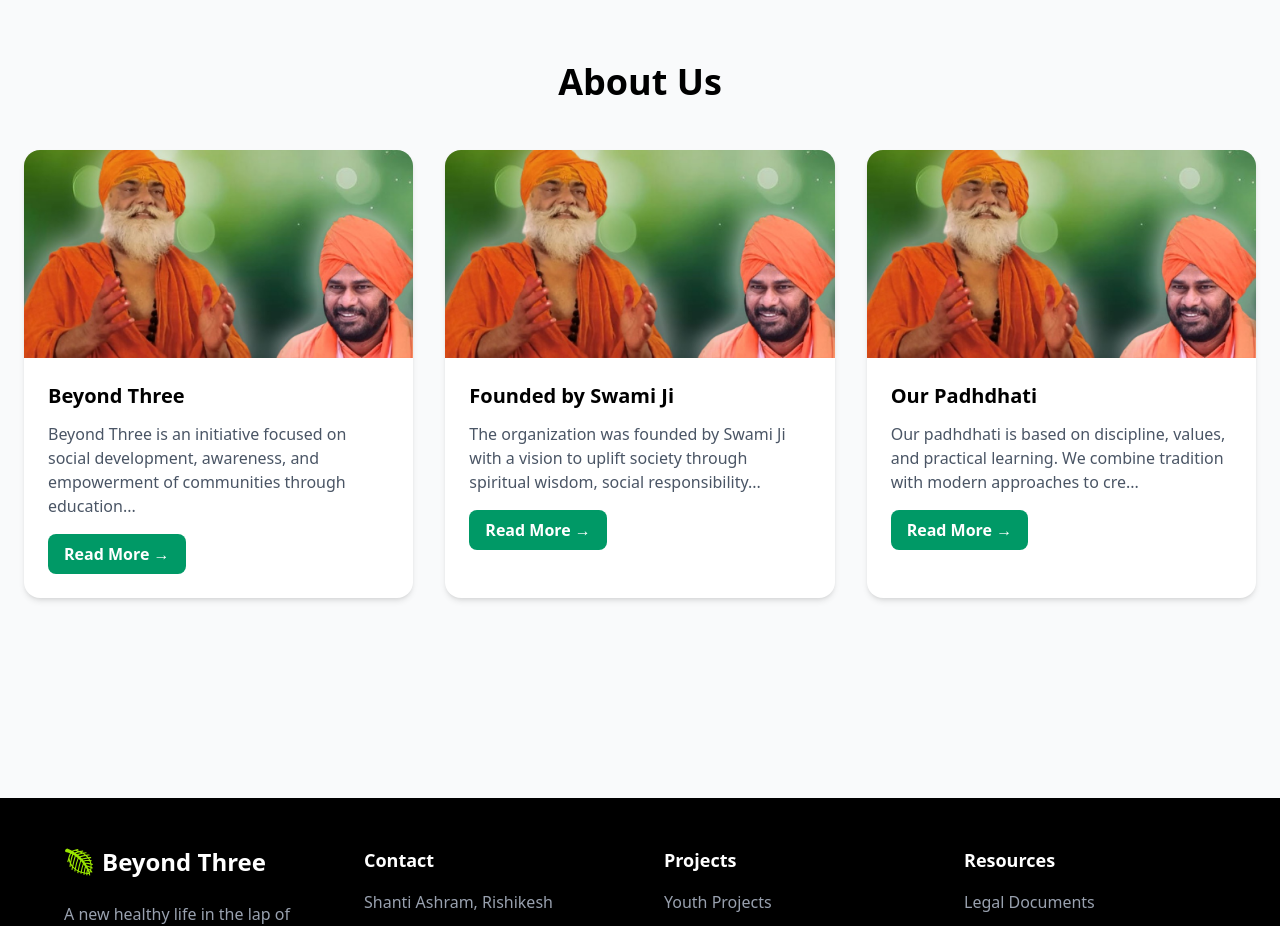
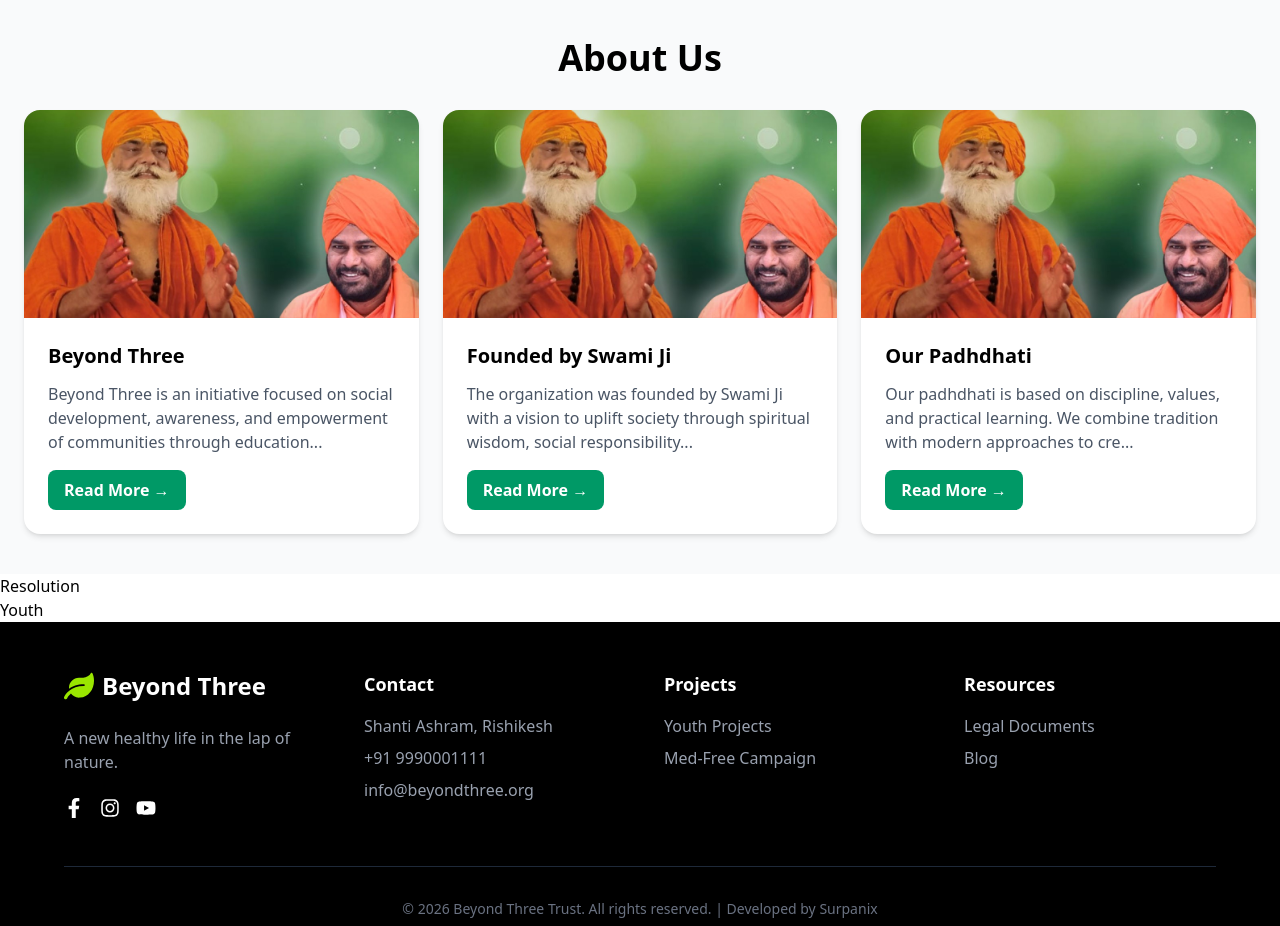
Before and after one commit to Arpan-9911/Beyond-Three, a React (Vite) app in the folder frontend/: page / in a window 1280 px wide. Shown: the part 602-1528 px from the top of the page. Built offline with nearby package versions, Linux system fonts and the light colour scheme.

Commit message:
Added Resolution and Youth Component Structures

```diff
--- a/frontend/src/components/home/About.jsx
+++ b/frontend/src/components/home/About.jsx
@@ -42,27 +42,22 @@
   ];
 
   return (
-    <section className="py-16 bg-gray-50 min-h-screen">
+    <section className="py-10 bg-gray-50">
       <div className="max-w-7xl mx-auto px-6">
-        <h2 className="text-3xl md:text-4xl font-bold text-center mb-12">
+        <h2 className="text-3xl md:text-4xl font-bold text-center mb-8">
           {lang === "hi" ? "हमारे बारे में" : "About Us"}
         </h2>
-
-        {/* Cards */}
-        <div className="grid md:grid-cols-3 gap-8">
+        <div className="grid md:grid-cols-3 gap-6">
           {aboutData.map((item) => (
             <div
               key={item.id}
               className="bg-white rounded-2xl shadow-md hover:shadow-xl transition duration-300 overflow-hidden"
             >
-              {/* Image */}
               <img
                 src={item.img}
                 alt={item.title[lang]}
                 className="w-full h-52 object-cover"
               />
-
-              {/* Content */}
               <div className="p-6">
                 <h3 className="text-xl font-semibold mb-3">
                   {item.title[lang]}
@@ -70,8 +65,6 @@
                 <p className="text-gray-600 mb-4">
                   {truncateText(item.desc[lang])}
                 </p>
-
-                {/* Button using Link */}
                 <Link
                   to="/about"
                   className="inline-block px-4 py-2 bg-emerald-600 text-white font-semibold rounded-lg hover:bg-emerald-700 transition"
--- /dev/null
+++ b/frontend/src/components/home/Resolution.jsx
@@ -0,0 +1,9 @@
+import React from 'react'
+
+const Resolution = () => {
+  return (
+    <div>Resolution</div>
+  )
+}
+
+export default Resolution
--- /dev/null
+++ b/frontend/src/components/home/Youth.jsx
@@ -0,0 +1,9 @@
+import React from 'react'
+
+const Youth = () => {
+  return (
+    <div>Youth</div>
+  )
+}
+
+export default Youth
--- a/frontend/src/components/layout/Footer.jsx
+++ b/frontend/src/components/layout/Footer.jsx
@@ -1,15 +1,13 @@
 import React from 'react';
-import { FaFacebookF, FaInstagram, FaYoutube } from 'react-icons/fa';
-import { GiLeafSkeleton } from 'react-icons/gi';
+import { FaLeaf, FaFacebookF, FaInstagram, FaYoutube } from 'react-icons/fa';
 
 const Footer = () => {
   return (
     <footer className="bg-black text-white py-12 px-6 md:px-16">
       <div className="max-w-7xl mx-auto grid grid-cols-1 md:grid-cols-4 gap-12">
-        {/* Brand Section */}
         <div className="space-y-6">
           <div className="flex items-center gap-2">
-            <GiLeafSkeleton className="text-lime-400 text-3xl" />
+            <FaLeaf className="text-lime-400 text-3xl" />
             <h2 className="text-2xl font-bold">Beyond Three</h2>
           </div>
           <p className="text-gray-400 max-w-xs">
@@ -27,8 +25,6 @@
             </a>
           </div>
         </div>
-
-        {/* Contact Section */}
         <div className="space-y-4">
           <h3 className="text-lg font-semibold">Contact</h3>
           <div className="space-y-2 text-gray-400">
@@ -37,8 +33,6 @@
             <p>info@beyondthree.org</p>
           </div>
         </div>
-
-        {/* Projects Section */}
         <div className="space-y-4">
           <h3 className="text-lg font-semibold">Projects</h3>
           <ul className="space-y-2 text-gray-400">
@@ -50,8 +44,6 @@
             </li>
           </ul>
         </div>
-
-        {/* Resources Section */}
         <div className="space-y-4">
           <h3 className="text-lg font-semibold">Resources</h3>
           <ul className="space-y-2 text-gray-400">
@@ -64,9 +56,8 @@
           </ul>
         </div>
       </div>
-
       <div className="max-w-7xl mx-auto mt-12 pt-8 border-t border-gray-800 text-center text-gray-500 text-sm">
-        <p>© 2024 Beyond Three Trust. All rights reserved. | Developed by <a href="#" target="_blank" rel="noopener noreferrer" className="hover:text-lime-400 transition-colors">Surpanix</a></p>
+        <p>© {new Date().getFullYear()} Beyond Three Trust. All rights reserved. | Developed by <a href="#" target="_blank" rel="noopener noreferrer" className="hover:text-lime-400 transition-colors">Surpanix</a></p>
       </div>
     </footer>
   );
--- a/frontend/src/components/layout/Header.jsx
+++ b/frontend/src/components/layout/Header.jsx
@@ -79,7 +79,7 @@
   return (
     <header
       className={`fixed top-0 left-0 w-full z-50 transition-all duration-300
-      ${isHome && !scrolled && !menuOpen ? "bg-transparent" : "bg-white shadow-lg"}
+      ${isHome && !scrolled && !menuOpen ? "bg-white/30" : "bg-white shadow-lg"}
       `}
     >
       <div className="max-w-7xl mx-auto flex items-center justify-between px-5 py-3">
--- a/frontend/src/pages/Home.jsx
+++ b/frontend/src/pages/Home.jsx
@@ -3,6 +3,8 @@
 import Hero from '../components/home/Hero'
 import About from '../components/home/About'
 import Footer from '../components/layout/Footer'
+import Resolution from '../components/home/Resolution'
+import Youth from '../components/home/Youth'
 
 const Home = () => {
   return (
@@ -10,6 +12,8 @@
       <Header />
       <Hero />
       <About />
+      <Resolution />
+      <Youth />
       <Footer />
     </div>
   )
```
